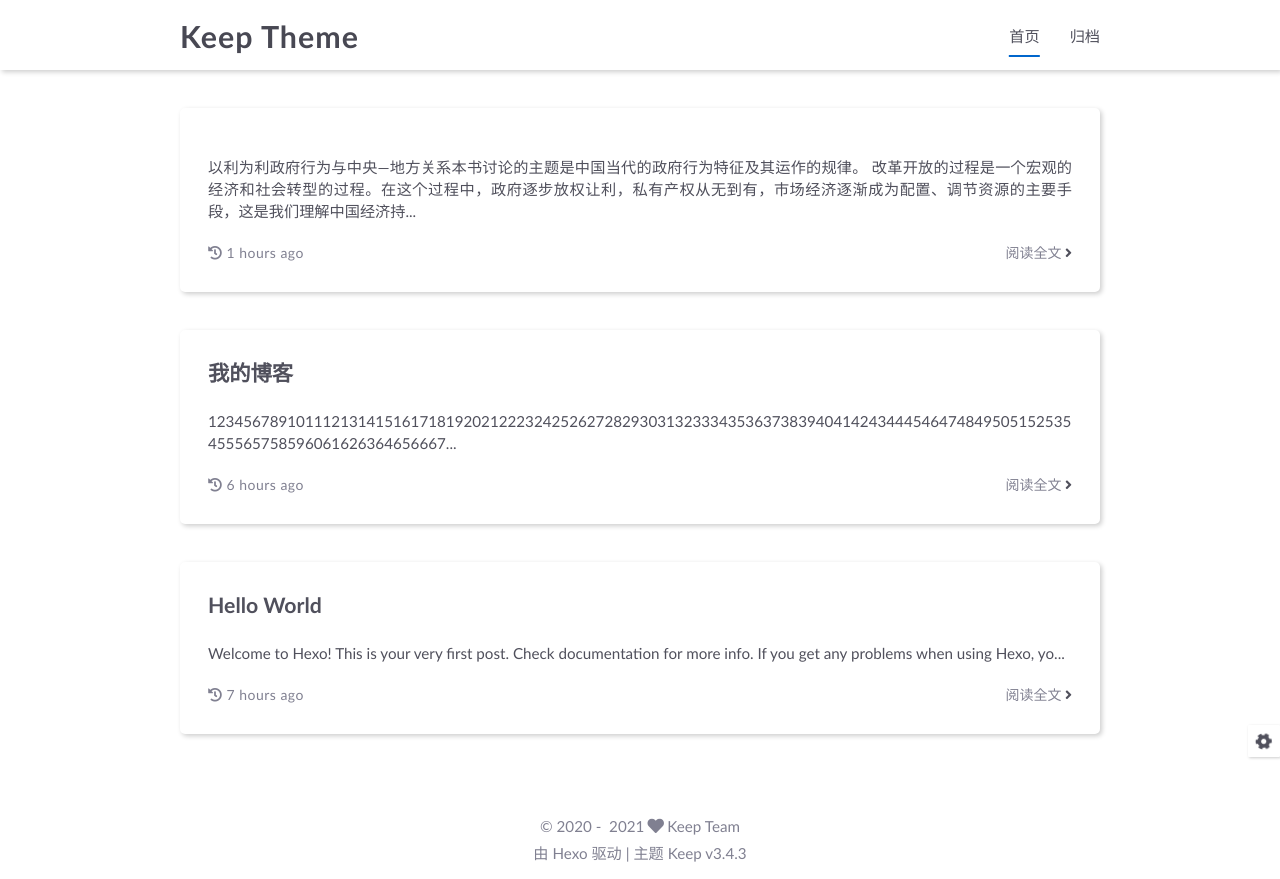
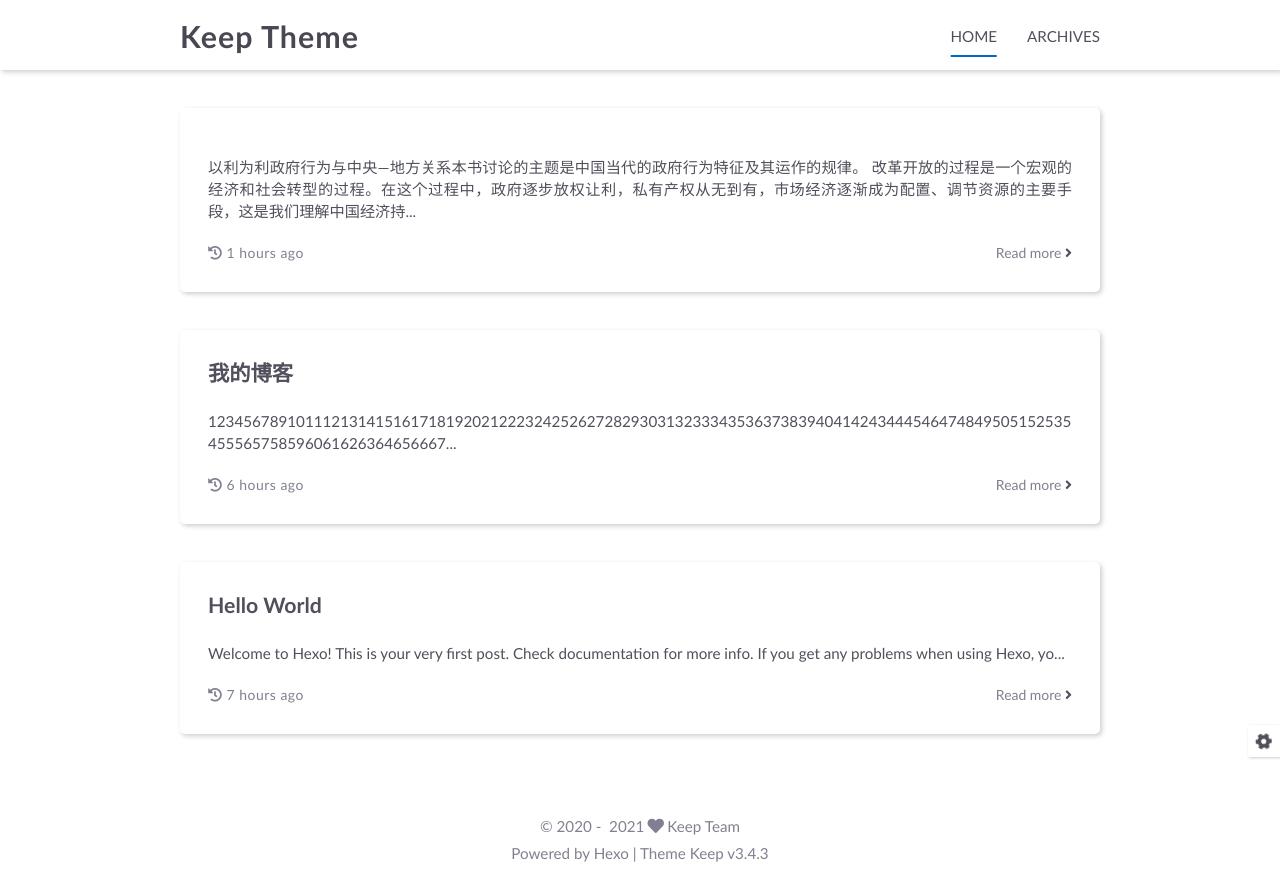
Before and after one commit to hupburn/hupburn.github.io, a plain HTML site: page index.html in a window 1280 px wide. Drawn offline with Linux system fonts and the light colour scheme.

Commit message:
Site updated: 2021-09-02 00:18:09

```diff
--- a/index.html
+++ b/index.html
@@ -60,7 +60,7 @@
                             <a class="active"
                                href="/"
                             >
-                                首页
+                                HOME
                             </a>
                         </li>
 
@@ -68,7 +68,7 @@
                             <a class=""
                                href="/archives"
                             >
-                                归档
+                                ARCHIVES
                             </a>
                         </li>
 
@@ -89,12 +89,12 @@
 
                 <li class="drawer-menu-item flex-center">
                     <a class="active"
-                       href="/">首页</a>
+                       href="/">HOME</a>
                 </li>
 
                 <li class="drawer-menu-item flex-center">
                     <a class=""
-                       href="/archives">归档</a>
+                       href="/archives">ARCHIVES</a>
                 </li>
 
         </ul>
@@ -139,7 +139,7 @@
 
     </div>
 
-    <a href="/2021/09/01/%E4%BB%A5%E5%88%A9%E4%B8%BA%E5%88%A9/">阅读全文&nbsp;<i class="fas fa-angle-right"></i></a>
+    <a href="/2021/09/01/%E4%BB%A5%E5%88%A9%E4%B8%BA%E5%88%A9/">Read more&nbsp;<i class="fas fa-angle-right"></i></a>
 </div>
 
             </li>
@@ -167,7 +167,7 @@
 
     </div>
 
-    <a href="/2021/09/01/%E6%88%91%E7%9A%84%E5%8D%9A%E5%AE%A2/">阅读全文&nbsp;<i class="fas fa-angle-right"></i></a>
+    <a href="/2021/09/01/%E6%88%91%E7%9A%84%E5%8D%9A%E5%AE%A2/">Read more&nbsp;<i class="fas fa-angle-right"></i></a>
 </div>
 
             </li>
@@ -195,7 +195,7 @@
 
     </div>
 
-    <a href="/2021/09/01/hello-world/">阅读全文&nbsp;<i class="fas fa-angle-right"></i></a>
+    <a href="/2021/09/01/hello-world/">Read more&nbsp;<i class="fas fa-angle-right"></i></a>
 </div>
 
             </li>
@@ -230,7 +230,7 @@
         </div>
 
         <div class="theme-info info-item">
-            由 <a target="_blank" href="https://hexo.io">Hexo</a> 驱动&nbsp;|&nbsp;主题&nbsp;<a class="theme-version" target="_blank" href="https://github.com/XPoet/hexo-theme-keep">Keep v3.4.3</a>
+            Powered by <a target="_blank" href="https://hexo.io">Hexo</a>&nbsp;|&nbsp;Theme&nbsp;<a class="theme-version" target="_blank" href="https://github.com/XPoet/hexo-theme-keep">Keep v3.4.3</a>
         </div>
 
     </div>
```
Also changed, not shown: 2021/09/01/hello-world/index.html (+6 -6 lines), 2021/09/01/以利为利/index.html (+6 -6 lines), 2021/09/01/我的博客/index.html (+7 -7 lines), archives/2021/09/index.html (+6 -6 lines), archives/2021/index.html (+6 -6 lines), archives/index.html (+6 -6 lines).
